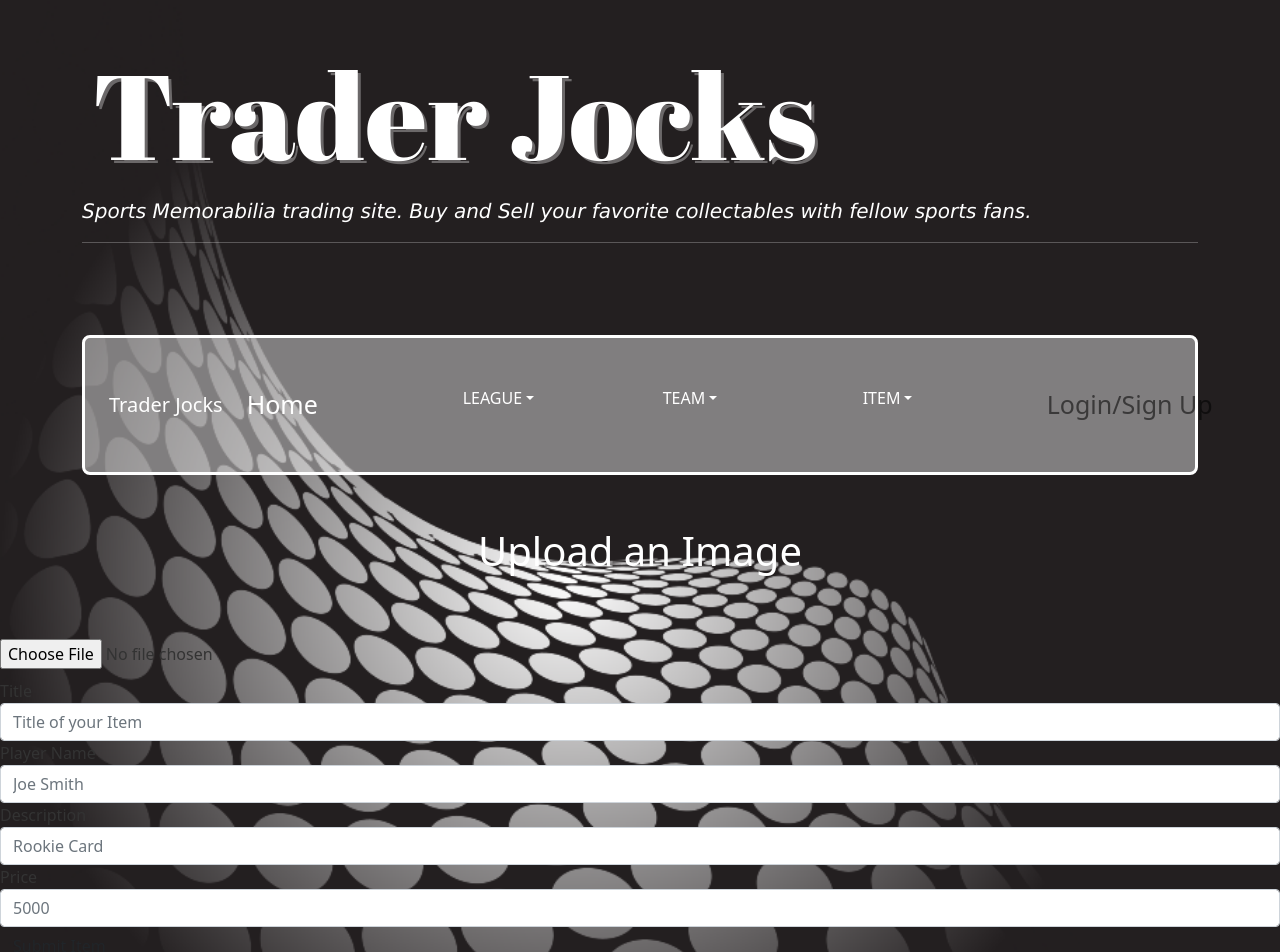
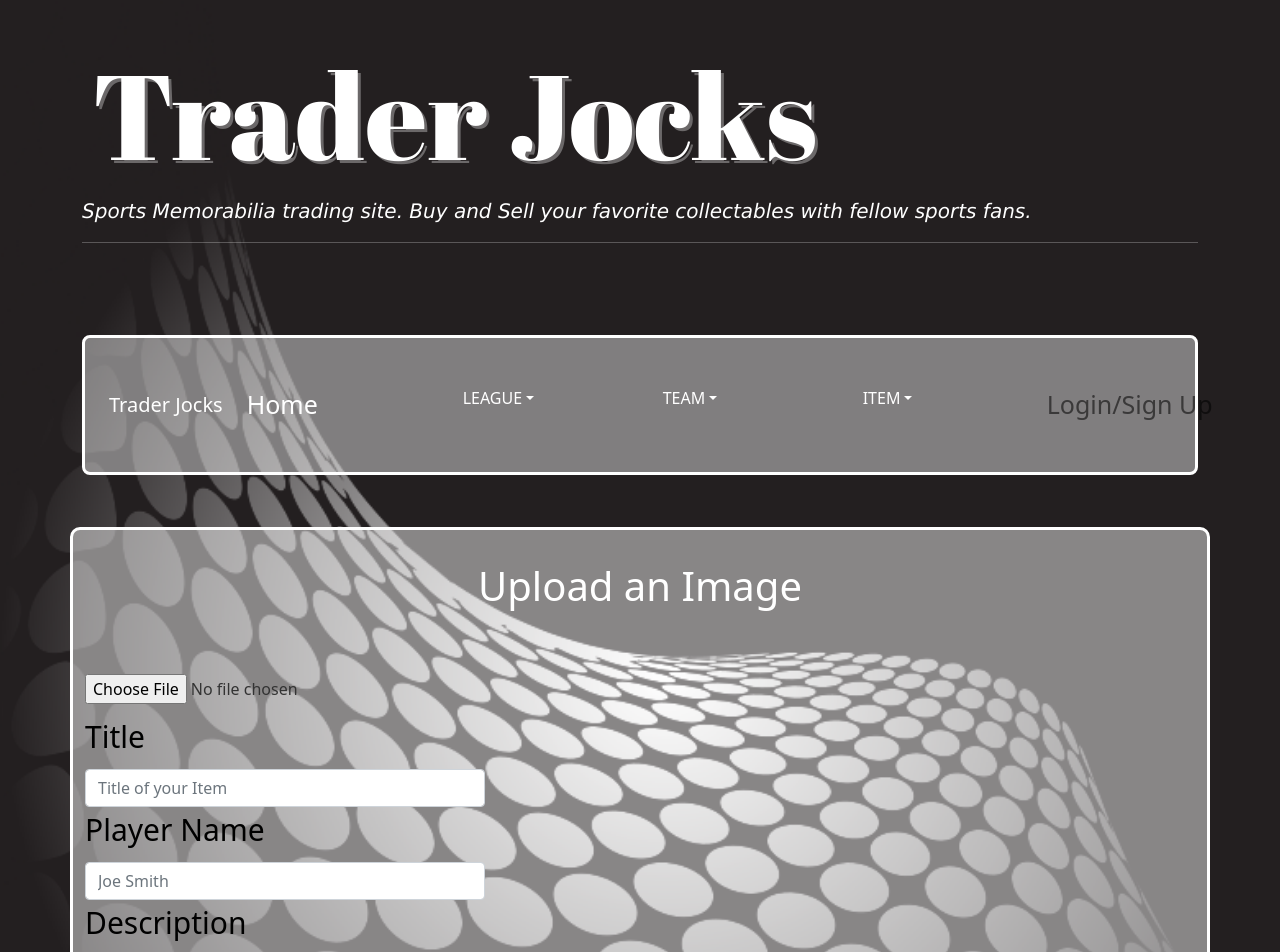
Before and after one commit to ashasan1/trader-jocks, a React (Create React App) app in the folder client/: page /addItem in a window 1280 px wide. Shown: the top 952 px of the page. Built offline with nearby package versions, Linux system fonts and the light colour scheme; a web font is replaced by a local one.

Commit message:
updated modal styling and add item page styling

```diff
--- a/client/src/components/Login.js
+++ b/client/src/components/Login.js
@@ -3,6 +3,7 @@ import {Form, Button, Alert} from 'react-bootstrap';
 import {useMutation } from '@apollo/client';
 import { LOGIN_USER } from '../utils/mutations';
 import Auth from '../utils/auth';
+import '../index.css'
 
 const Login = () => {
 	const [userFormData, setUserFormData] = useState({ username: '', password: ''});
@@ -34,12 +35,12 @@ const Login = () => {
 		<>
 			<Form onSubmit={handleFormSubmit}>
             <Form.Group className="mb-3" controlId="formBasicEmail">
-              <Form.Label>User Name</Form.Label>
+              <Form.Label id="modaltext">User Name</Form.Label>
               <Form.Control type="text" placeholder="Enter User Name" name="username" onChange={handleInputChange} />
            </Form.Group>
 
             <Form.Group className="mb-3" controlId="formBasicPassword">
-              <Form.Label>Password</Form.Label>
+              <Form.Label id="modaltext">Password</Form.Label>
               <Form.Control type="password" placeholder="Password" name="password" onChange={handleInputChange} />
             </Form.Group>
             <Button variant="primary" type="submit">
--- a/client/src/components/TraderNavbar.js
+++ b/client/src/components/TraderNavbar.js
@@ -73,10 +73,10 @@ function TraderNavbar() {
 								<Modal.Title id="signup-modal">
 									<Nav variant="pills">
 										<Nav.Item>
-											<Nav.Link eventKey="login">Login</Nav.Link>
+											<Nav.Link id="modaltext" eventKey="login">Login</Nav.Link>
 										</Nav.Item>
 										<Nav.Item>
-											<Nav.Link eventKey="signup">Sign Up</Nav.Link>
+											<Nav.Link id="modaltext" eventKey="signup">Sign Up</Nav.Link>
 										</Nav.Item>
 									</Nav>
 								</Modal.Title>
--- a/client/src/index.css
+++ b/client/src/index.css
@@ -156,3 +156,16 @@ color: black;
   margin-left: 200px;
   max-width: 800px;
 }
+
+.modal-body {
+  background-image: url('./assets/images/leather1.jpg');
+  background-size: cover;
+
+}
+.modal-header {
+  background-color: black;
+}
+
+#modaltext {
+  color: white;
+}
--- a/client/src/pages/profileAddItem.js
+++ b/client/src/pages/profileAddItem.js
@@ -62,7 +62,8 @@ function Upload() {
     };
 
     return (
-        <div>
+        <div className="container additemholder">
+            <div>
         <h1 className="title">Upload an Image</h1>
 
         <form onSubmit={submitItemForm} className="form">
@@ -82,16 +83,16 @@ function Upload() {
                 className="form-input"
 
             />
-            <label htmlFor="floatingInput">Title</label>
+            <label id= "labeltext" htmlFor="floatingInput">Title</label>
 			<input type="text" className="form-control" id="title"  name="title" placeholder="Title of your Item"/>
 
-            <label htmlFor="floatingInput">Player Name</label>
+            <label id= "labeltext" htmlFor="floatingInput">Player Name</label>
 			<input type="text" className="form-control" id="playerName" name="playerName" placeholder="Joe Smith"/>
 
-            <label htmlFor="floatingInput">Description</label>
+            <label id= "labeltext" htmlFor="floatingInput">Description</label>
 			<input type="text" className="form-control" id="itemDescription" name="itemDescription" placeholder="Rookie Card"/>
 
-            <label htmlFor="floatingInput">Price</label>
+            <label id= "labeltext" htmlFor="floatingInput">Price</label>
 			<input type="text" className="form-control" id="itemPrice" name="itemPrice" placeholder="5000"/>
 
         </div>
@@ -103,6 +104,8 @@ function Upload() {
         </form>
 
     </div>
+        </div>
+
     );
 }
 
--- a/client/src/profileAddItem.css
+++ b/client/src/profileAddItem.css
@@ -99,3 +99,20 @@ img {
     background-color: var(--alert-danger-bg-color);
     color: var(--alert-danger-text-color);
 }
+
+#title, #playerName, #itemDescription, #itemPrice {
+    width: 400px;
+}
+
+.additemholder {
+background-color: rgba(255, 255, 255, 0.459);
+border-radius: 10px;
+border-color: white;
+border-style: solid;
+}
+
+#labeltext {
+    font-size: 30px;
+    color: rgb(0, 0, 0);
+    margin-bottom: 10px;
+}
```
